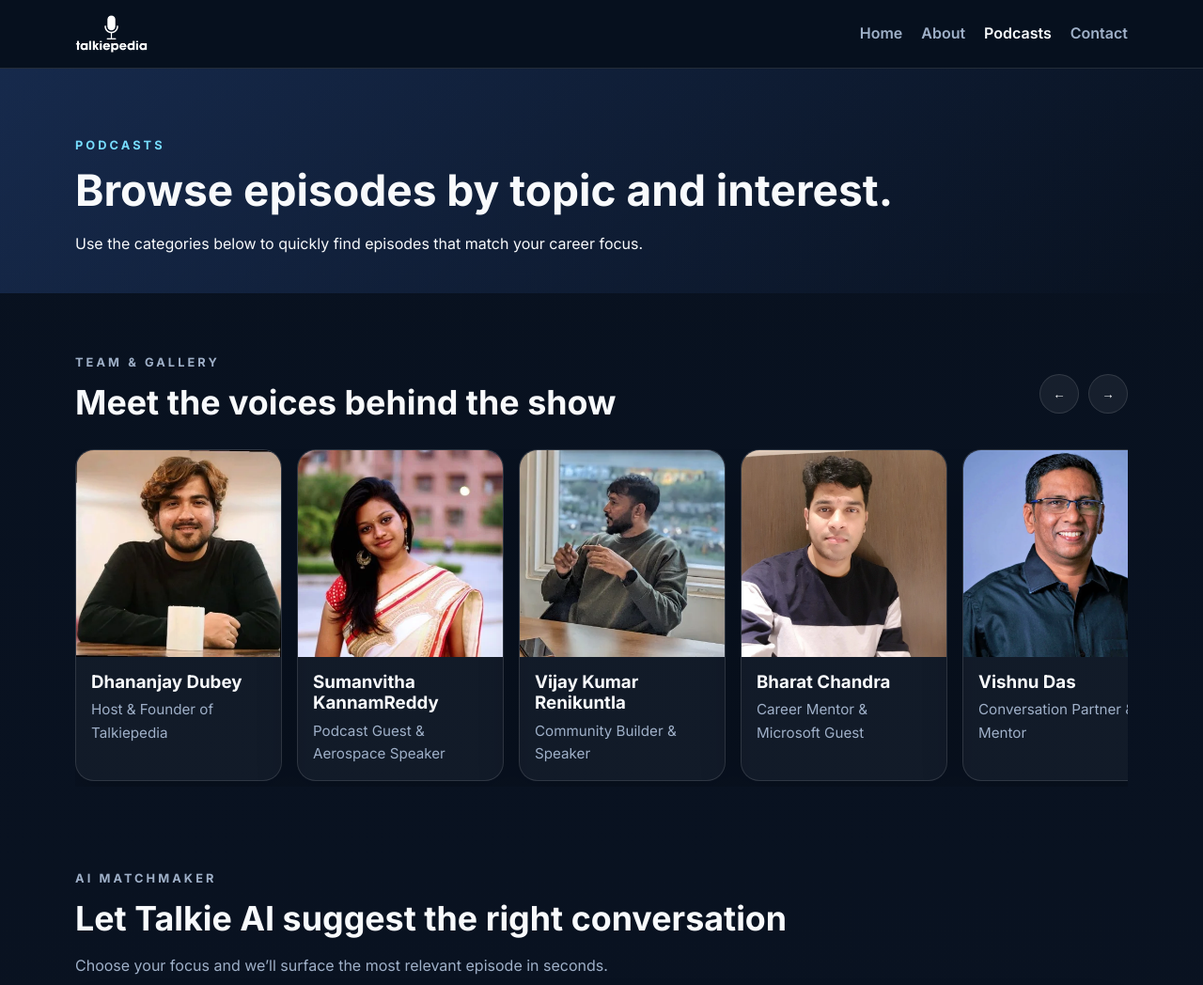
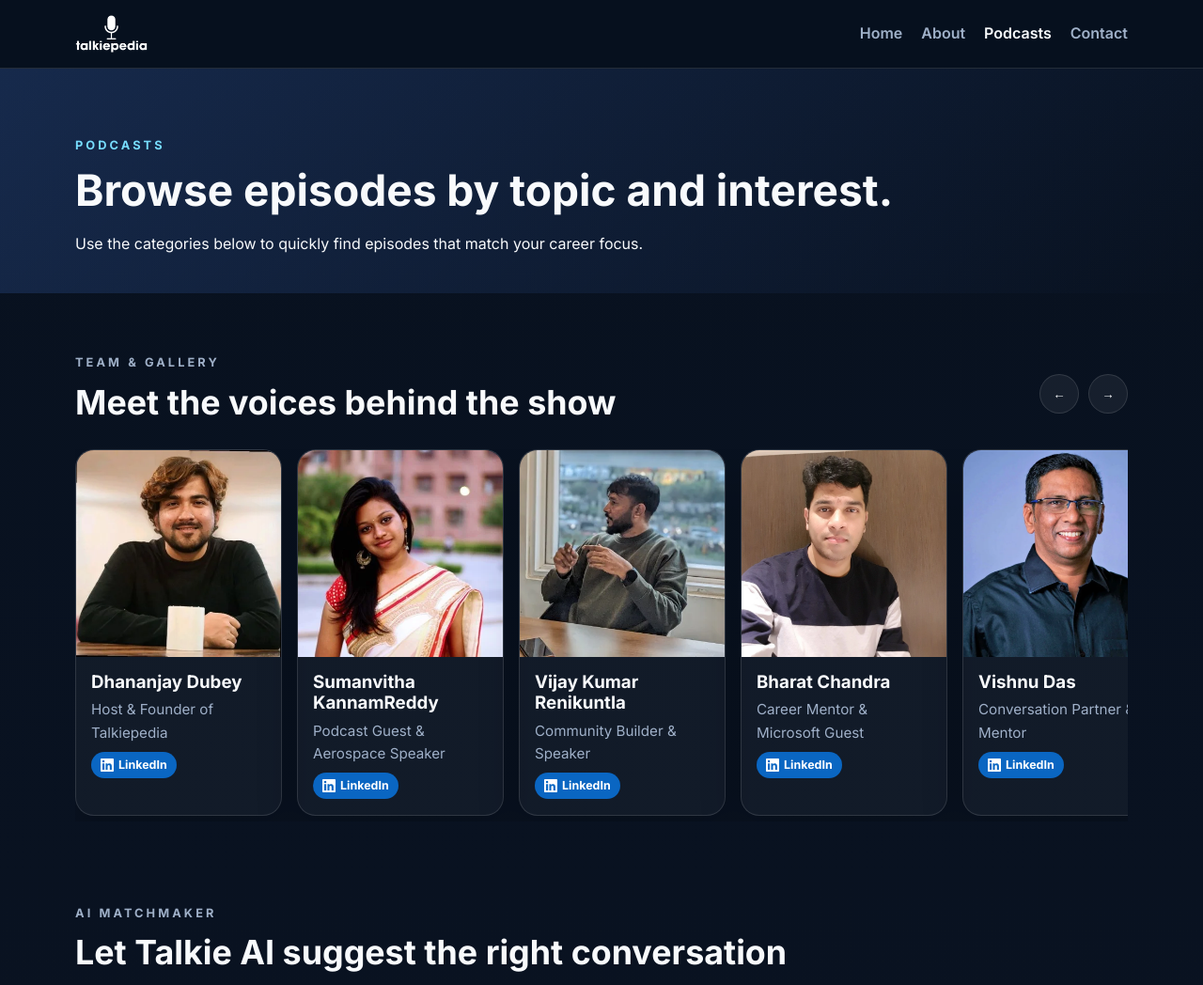
Before and after one commit to Samyuktha13-eng/Forge-UI-UX-, a plain HTML site: page podcasts.html in a window 1280 px wide. Shown: the top 1048 px of the page at 94% size. Drawn offline with Linux system fonts and the light colour scheme; no server answers.

Commit message:
feat: add LinkedIn icon links to team gallery cards

```diff
--- a/podcasts.html
+++ b/podcasts.html
@@ -55,6 +55,7 @@
               <div class="gallery-card-content">
                 <h3>Dhananjay Dubey</h3>
                 <p>Host & Founder of Talkiepedia</p>
+                <a class="gallery-li" href="https://www.linkedin.com/in/dhananjay-dubey-35aa31169/" target="_blank" rel="noreferrer"><svg width="14" height="14" viewBox="0 0 24 24" fill="currentColor"><path d="M20.4 20.4h-3.6v-5.6c0-1.3 0-3-1.8-3s-2.1 1.4-2.1 2.9v5.7H9.4V9h3.4v1.6h.1c.5-.9 1.6-1.8 3.3-1.8 3.5 0 4.2 2.3 4.2 5.4v6.2zM5.3 7.4a2.1 2.1 0 1 1 0-4.2 2.1 2.1 0 0 1 0 4.2zM7.1 20.4H3.5V9h3.6v11.4zM22.2 0H1.8C.8 0 0 .8 0 1.7v20.6C0 23.2.8 24 1.8 24h20.4c1 0 1.8-.8 1.8-1.7V1.7C24 .8 23.2 0 22.2 0z"/></svg> LinkedIn</a>
               </div>
             </article>
             <article class="gallery-card">
@@ -62,6 +63,7 @@
               <div class="gallery-card-content">
                 <h3>Sumanvitha KannamReddy</h3>
                 <p>Podcast Guest & Aerospace Speaker</p>
+                <a class="gallery-li" href="https://www.linkedin.com/in/sumanvitha-kannamreddy/" target="_blank" rel="noreferrer"><svg width="14" height="14" viewBox="0 0 24 24" fill="currentColor"><path d="M20.4 20.4h-3.6v-5.6c0-1.3 0-3-1.8-3s-2.1 1.4-2.1 2.9v5.7H9.4V9h3.4v1.6h.1c.5-.9 1.6-1.8 3.3-1.8 3.5 0 4.2 2.3 4.2 5.4v6.2zM5.3 7.4a2.1 2.1 0 1 1 0-4.2 2.1 2.1 0 0 1 0 4.2zM7.1 20.4H3.5V9h3.6v11.4zM22.2 0H1.8C.8 0 0 .8 0 1.7v20.6C0 23.2.8 24 1.8 24h20.4c1 0 1.8-.8 1.8-1.7V1.7C24 .8 23.2 0 22.2 0z"/></svg> LinkedIn</a>
               </div>
             </article>
             <article class="gallery-card">
@@ -69,6 +71,7 @@
               <div class="gallery-card-content">
                 <h3>Vijay Kumar Renikuntla</h3>
                 <p>Community Builder & Speaker</p>
+                <a class="gallery-li" href="https://www.linkedin.com/in/vijay-kumar-renikuntla/" target="_blank" rel="noreferrer"><svg width="14" height="14" viewBox="0 0 24 24" fill="currentColor"><path d="M20.4 20.4h-3.6v-5.6c0-1.3 0-3-1.8-3s-2.1 1.4-2.1 2.9v5.7H9.4V9h3.4v1.6h.1c.5-.9 1.6-1.8 3.3-1.8 3.5 0 4.2 2.3 4.2 5.4v6.2zM5.3 7.4a2.1 2.1 0 1 1 0-4.2 2.1 2.1 0 0 1 0 4.2zM7.1 20.4H3.5V9h3.6v11.4zM22.2 0H1.8C.8 0 0 .8 0 1.7v20.6C0 23.2.8 24 1.8 24h20.4c1 0 1.8-.8 1.8-1.7V1.7C24 .8 23.2 0 22.2 0z"/></svg> LinkedIn</a>
               </div>
             </article>
             <article class="gallery-card">
@@ -76,6 +79,7 @@
               <div class="gallery-card-content">
                 <h3>Bharat Chandra</h3>
                 <p>Career Mentor & Microsoft Guest</p>
+                <a class="gallery-li" href="https://www.linkedin.com/in/bharat-chandra/" target="_blank" rel="noreferrer"><svg width="14" height="14" viewBox="0 0 24 24" fill="currentColor"><path d="M20.4 20.4h-3.6v-5.6c0-1.3 0-3-1.8-3s-2.1 1.4-2.1 2.9v5.7H9.4V9h3.4v1.6h.1c.5-.9 1.6-1.8 3.3-1.8 3.5 0 4.2 2.3 4.2 5.4v6.2zM5.3 7.4a2.1 2.1 0 1 1 0-4.2 2.1 2.1 0 0 1 0 4.2zM7.1 20.4H3.5V9h3.6v11.4zM22.2 0H1.8C.8 0 0 .8 0 1.7v20.6C0 23.2.8 24 1.8 24h20.4c1 0 1.8-.8 1.8-1.7V1.7C24 .8 23.2 0 22.2 0z"/></svg> LinkedIn</a>
               </div>
             </article>
             <article class="gallery-card">
@@ -83,6 +87,7 @@
               <div class="gallery-card-content">
                 <h3>Vishnu Das</h3>
                 <p>Conversation Partner & Mentor</p>
+                <a class="gallery-li" href="https://www.linkedin.com/in/vishnu-das/" target="_blank" rel="noreferrer"><svg width="14" height="14" viewBox="0 0 24 24" fill="currentColor"><path d="M20.4 20.4h-3.6v-5.6c0-1.3 0-3-1.8-3s-2.1 1.4-2.1 2.9v5.7H9.4V9h3.4v1.6h.1c.5-.9 1.6-1.8 3.3-1.8 3.5 0 4.2 2.3 4.2 5.4v6.2zM5.3 7.4a2.1 2.1 0 1 1 0-4.2 2.1 2.1 0 0 1 0 4.2zM7.1 20.4H3.5V9h3.6v11.4zM22.2 0H1.8C.8 0 0 .8 0 1.7v20.6C0 23.2.8 24 1.8 24h20.4c1 0 1.8-.8 1.8-1.7V1.7C24 .8 23.2 0 22.2 0z"/></svg> LinkedIn</a>
               </div>
             </article>
             <article class="gallery-card">
@@ -90,6 +95,7 @@
               <div class="gallery-card-content">
                 <h3>Harish Kotra</h3>
                 <p>Community Voice & Guest Curator</p>
+                <a class="gallery-li" href="https://www.linkedin.com/in/harish-kotra/" target="_blank" rel="noreferrer"><svg width="14" height="14" viewBox="0 0 24 24" fill="currentColor"><path d="M20.4 20.4h-3.6v-5.6c0-1.3 0-3-1.8-3s-2.1 1.4-2.1 2.9v5.7H9.4V9h3.4v1.6h.1c.5-.9 1.6-1.8 3.3-1.8 3.5 0 4.2 2.3 4.2 5.4v6.2zM5.3 7.4a2.1 2.1 0 1 1 0-4.2 2.1 2.1 0 0 1 0 4.2zM7.1 20.4H3.5V9h3.6v11.4zM22.2 0H1.8C.8 0 0 .8 0 1.7v20.6C0 23.2.8 24 1.8 24h20.4c1 0 1.8-.8 1.8-1.7V1.7C24 .8 23.2 0 22.2 0z"/></svg> LinkedIn</a>
               </div>
             </article>
             <article class="gallery-card">
@@ -97,6 +103,7 @@
               <div class="gallery-card-content">
                 <h3>Kiran Kumar</h3>
                 <p>Podcast Support & Growth Partner</p>
+                <a class="gallery-li" href="https://www.linkedin.com/in/kiran-kumar/" target="_blank" rel="noreferrer"><svg width="14" height="14" viewBox="0 0 24 24" fill="currentColor"><path d="M20.4 20.4h-3.6v-5.6c0-1.3 0-3-1.8-3s-2.1 1.4-2.1 2.9v5.7H9.4V9h3.4v1.6h.1c.5-.9 1.6-1.8 3.3-1.8 3.5 0 4.2 2.3 4.2 5.4v6.2zM5.3 7.4a2.1 2.1 0 1 1 0-4.2 2.1 2.1 0 0 1 0 4.2zM7.1 20.4H3.5V9h3.6v11.4zM22.2 0H1.8C.8 0 0 .8 0 1.7v20.6C0 23.2.8 24 1.8 24h20.4c1 0 1.8-.8 1.8-1.7V1.7C24 .8 23.2 0 22.2 0z"/></svg> LinkedIn</a>
               </div>
             </article>
           </div>
--- a/styles.css
+++ b/styles.css
@@ -120,7 +120,9 @@ h2 { font-size: clamp(1.7rem, 2.8vw, 2.3rem); }
 .gallery-card img { height: 220px; border-radius: 0; }
 .gallery-card-content { padding: 16px; }
 .gallery-card-content h3 { margin-bottom: 6px; }
-.gallery-card-content p { margin: 0; color: var(--muted); font-size: 0.95rem; }
+.gallery-card-content p { margin: 0 0 8px; color: var(--muted); font-size: 0.95rem; }
+.gallery-li { display: inline-flex; align-items: center; gap: 5px; font-size: 0.78rem; font-weight: 700; color: #fff; background: #0a66c2; padding: 4px 10px; border-radius: 999px; transition: background 0.2s; }
+.gallery-li:hover { background: #004182; }
 
 .card-topline { display: flex; justify-content: space-between; align-items: center; gap: 8px; margin-bottom: 10px; }
 .pill {
```
